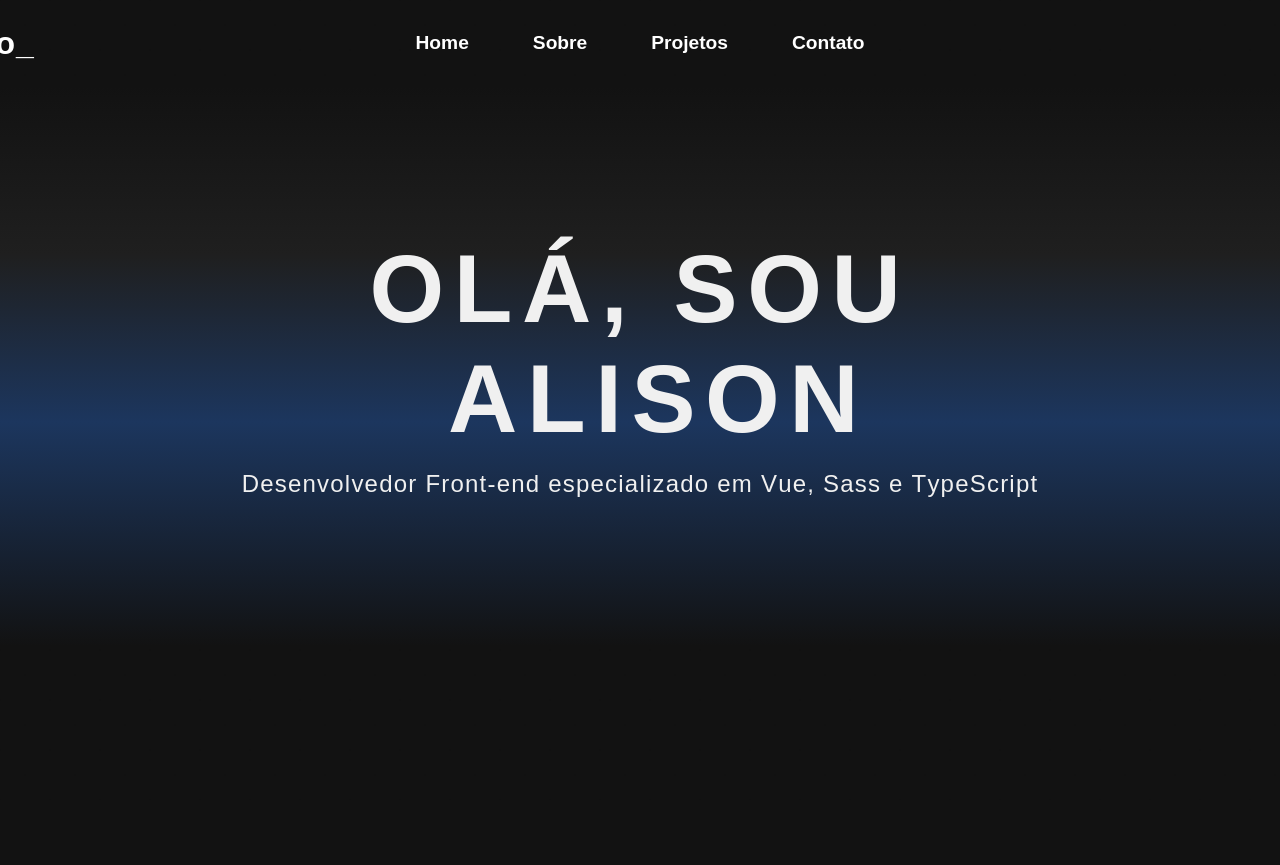
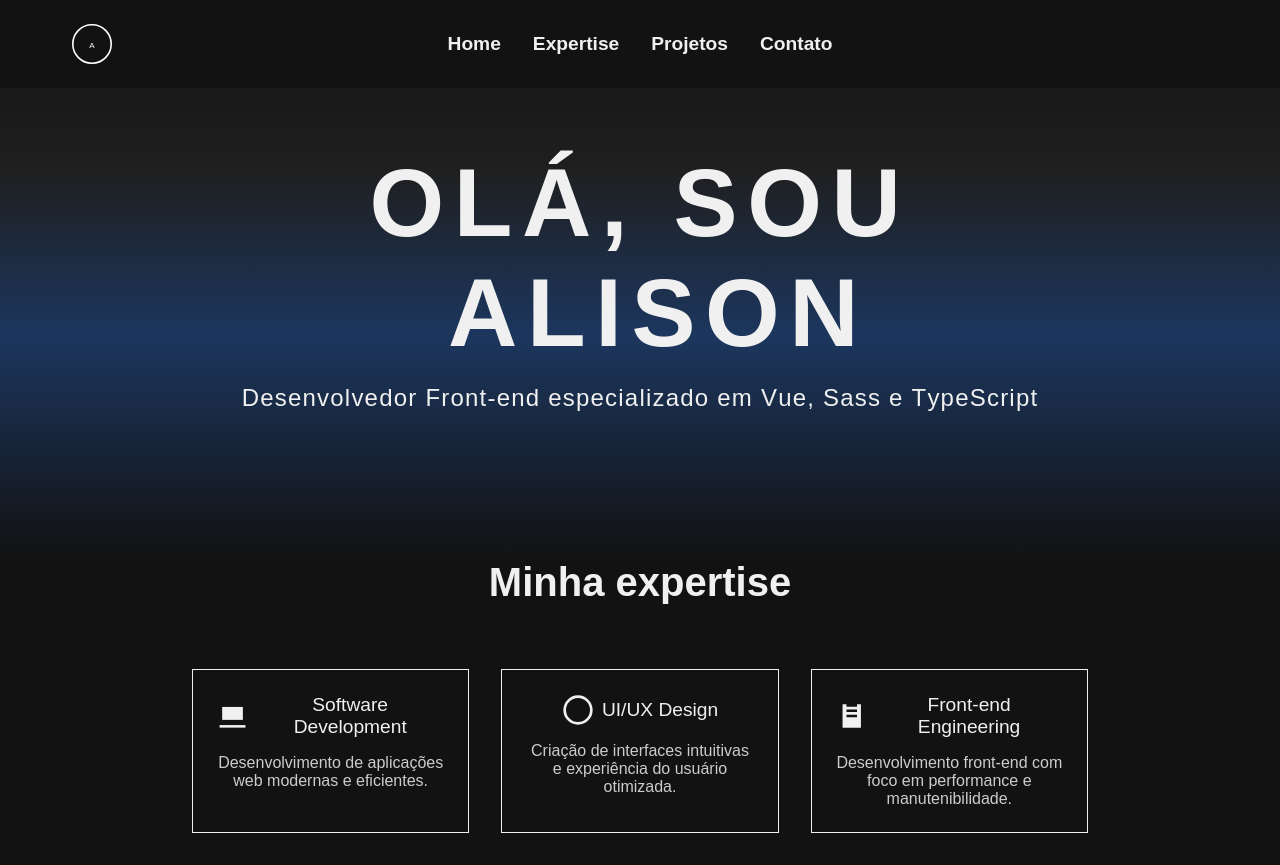
Before and after one commit to AlisonDelvechio/portfolio-vue, a Vue app: page / in a window 1280 px wide. Before the commit the page ends 800 px from the top, so only its background shows below. Built offline with nearby package versions, Linux system fonts and the light colour scheme.

Commit message:
Ajustes no Header, Sessao de Hero e nova sessao de Expertise

```diff
--- a/src/App.vue
+++ b/src/App.vue
@@ -8,8 +8,7 @@
 
 <script setup lang="ts">
 import Header from '@/components/Header.vue';
-import Navbar from '@/components/Navbar.vue';
+import Home from '@/views/Home.vue';
 import Footer from '@/components/Footer.vue';
-import Home from '@/views/Home.vue';
 import Projects from '@/views/Projects.vue';
 </script>
--- /dev/null
+++ b/src/components/Expertise.vue
@@ -0,0 +1,148 @@
+<template>
+  <section class="expertise">
+    <h2 class="expertise-title">Minha expertise</h2>
+
+    <div class="expertise-grid">
+      <div class="expertise-item">
+        <div class="icon-title">
+          <svg viewBox="0 0 24 24" width="32" height="32" fill="currentColor">
+            <path d="M4 5h16v10H4z"></path>
+            <path d="M2 19h20v2H2z"></path>
+          </svg>
+          <span>Software Development</span>
+        </div>
+        <p>Desenvolvimento de aplicações web modernas e eficientes.</p>
+      </div>
+
+      <div class="expertise-item">
+        <div class="icon-title">
+          <svg viewBox="0 0 24 24" width="32" height="32" fill="currentColor">
+            <circle cx="12" cy="12" r="10" stroke="currentColor" stroke-width="2" fill="none" />
+            <path d="M8 12h8"></path>
+            <path d="M12 8v8"></path>
+          </svg>
+          <span>UI/UX Design</span>
+        </div>
+        <p>Criação de interfaces intuitivas e experiência do usuário otimizada.</p>
+      </div>
+
+      <div class="expertise-item">
+        <div class="icon-title">
+          <svg viewBox="0 0 24 24" width="32" height="32" fill="currentColor">
+            <path d="M16 3v2H8V3H5v18h14V3zM8 7h8v2H8V7zm0 4h8v2H8v-2z"></path>
+          </svg>
+          <span>Front-end Engineering</span>
+        </div>
+        <p>Desenvolvimento front-end com foco em performance e manutenibilidade.</p>
+      </div>
+    </div>
+  </section>
+</template>
+
+<script setup lang="ts">
+</script>
+
+<style lang="scss" scoped>
+.expertise {
+  padding: 0rem 10rem;
+  text-align: center;
+
+  h2 {
+    font-size: 2.5rem;
+    color: $primary-color;
+    margin-bottom: 3rem;
+  }
+
+  .expertise-grid {
+    display: grid;
+    grid-template-columns: repeat(3, 1fr);
+    gap: 2rem;
+
+    // border: 2px solid #fff;
+    padding: 2rem;
+    background-color: #121212;
+  }
+
+  .expertise-item {
+    border: 1px solid $primary-color;
+    padding: 1.5rem;
+    display: flex;
+    flex-direction: column;
+    align-items: center;
+
+    // animação
+    opacity: 0;
+    transform: translateY(-30px);
+    animation: fall-in 0.8s ease forwards;
+
+    // delay baseado na ordem usando nth-child
+    &:nth-child(1) {
+      animation-delay: 0.2s;
+    }
+    &:nth-child(2) {
+      animation-delay: 0.4s;
+    }
+    &:nth-child(3) {
+      animation-delay: 0.6s;
+    }
+
+    .icon-title {
+      display: flex;
+      align-items: center;
+      gap: 0.5rem;
+      font-size: 1.2rem;
+      color: $primary-color;
+      margin-bottom: 1rem;
+
+      svg {
+        fill: $primary-color;
+        width: 32px;
+        height: 32px;
+      }
+    }
+
+    p {
+      color: #ccc;
+      font-size: 1rem;
+      text-align: center;
+    }
+  }
+
+  .expertise-title {
+    font-size: 2.5rem;
+    font-weight: 700;
+    text-align: center;
+    margin-bottom: 2rem;
+    opacity: 0;
+    transform: translateY(20px);
+    animation: fadeInUp 0.8s ease forwards;
+  }
+
+  @media (max-width: 768px) {
+    padding: 0;
+
+    .expertise-grid {
+      grid-template-columns: 1fr;
+    }
+  }
+
+  @keyframes fall-in {
+    to {
+      opacity: 1;
+      transform: translateY(0);
+    }
+  }
+
+  @keyframes fadeInUp {
+    from {
+      opacity: 0;
+      transform: translateY(20px);
+    }
+    to {
+      opacity: 1;
+      transform: translateY(0);
+    }
+  }
+
+}
+</style>
--- a/src/components/Header.vue
+++ b/src/components/Header.vue
@@ -1,17 +1,26 @@
 <template>
   <header class="header">
     <div class="container">
-      <h1 class="logo">AlisonDelvechio_</h1>
+      <!-- Logo -->
+      <div class="logo">
+        <svg width="40" height="40" viewBox="0 0 100 100" fill="none">
+          <circle cx="50" cy="50" r="48" stroke="white" stroke-width="4"/>
+          <text x="50%" y="55%" dominant-baseline="middle" text-anchor="middle" font-size="20" fill="white">A</text>
+        </svg>
+        <!-- <h1 class="logo-text">AlisonDelvechio_</h1> -->
+      </div>
 
-      <nav :class="{'is-open': menuOpen}" aria-label="Main Navigation">
+      <!-- Navegação -->
+      <nav :class="{ 'is-open': menuOpen }" aria-label="Main Navigation">
         <ul>
-          <li><a href="#projetos">Home</a></li>
-          <li><a href="#sobre">Sobre</a></li>
+          <li><a href="#home">Home</a></li>
+          <li><a href="#expertise">Expertise</a></li>
           <li><a href="#projetos">Projetos</a></li>
           <li><a href="#contato">Contato</a></li>
         </ul>
       </nav>
 
+      <!-- Botão de menu mobile -->
       <button
         class="menu-toggle"
         @click="toggleMenu"
@@ -39,41 +48,60 @@ function toggleMenu() {
 
 <style lang="scss" scoped>
 .header {
+  position: fixed;
+  top: 0;
+  left: 0;
   width: 100%;
-  // background-color: $primary-color;
-  padding: 2rem 0;
-  color: #fff;
-  box-shadow: 0 2px 4px rgba(0, 0, 0, 0.1);
+  z-index: 1000;
+
+  background: rgba(18, 18, 18, 0.8);
+  backdrop-filter: blur(8px);
+  padding: 1.5rem 0;
 
   .container {
     width: 100%;
     max-width: 1200px;
     margin: 0 auto;
     padding: 0 2rem;
+
     display: flex;
     align-items: center;
-    justify-content: center;
+    justify-content: space-between;
     position: relative;
   }
 
   .logo {
-    position: absolute;
-    left: -18rem;
+    display: flex;
+    align-items: center;
+    gap: 0.5rem;
+
+    svg {
+      width: 40px;
+      height: 40px;
+    }
+
+    .logo-text {
       font-size: 2rem;
       font-weight: 700;
       letter-spacing: 1px;
     }
+  }
 
-  nav ul {
+  nav {
+    position: absolute;
+    left: 50%;
+    transform: translateX(-50%);
+
+    ul {
       display: flex;
-    gap: 4rem;
+      gap: 2rem;
       list-style: none;
       padding: 0;
       margin: 0;
       font-size: 1.2rem;
 
       li a {
-      color: #fff;
+        color: $primary-color;
         text-decoration: none;
         font-weight: 600;
         position: relative;
@@ -83,7 +111,7 @@ function toggleMenu() {
           display: block;
           width: 0;
           height: 2px;
-        background: #fff;
+          background: $primary-color;
           transition: width 0.3s;
           position: absolute;
           bottom: -4px;
@@ -92,6 +120,7 @@ function toggleMenu() {
 
         &:hover::after {
           width: 100%;
+        }
       }
     }
   }
@@ -107,20 +136,36 @@ function toggleMenu() {
     .bar {
       width: 25px;
       height: 3px;
-      background: #fff;
+      background: $primary-color;
       border-radius: 2px;
     }
   }
 
   @media (max-width: 768px) {
+    .container {
+      justify-content: center;
+      position: relative;
+    }
+
+    .logo {
+      order: 2; // logo no centro
+    }
+
+    .menu-toggle {
+      display: flex;
+      order: 1;
+      position: absolute;
+      left: 1rem; // botão hambúrguer à esquerda
+    }
+
     nav {
+      position: absolute;
+      top: 100%;
+      left: 1rem; // menu também à esquerda
+      background: rgba(18, 18, 18, 0.95);
+      padding: 1rem 2rem;
+      border-radius: 8px;
       display: none;
-      position: absolute;
-      top: 60px;
-      right: 1rem; // talvez aqui você queira ajustar para não colidir com o logo no canto esquerdo
-      background: $primary-color;
-      padding: 1rem;
-      border-radius: 8px;
 
       ul {
         flex-direction: column;
@@ -130,14 +175,18 @@ function toggleMenu() {
 
     nav.is-open {
       display: block;
+      animation: fadeInLeft 0.3s ease forwards;
+    }
   }
 
-    .menu-toggle {
-      display: flex;
+  @keyframes fadeInLeft {
+    from {
+      opacity: 0;
+      transform: translateX(-10px);
     }
-
-    .logo {
-      position: static; // para que no mobile o logo volte ao fluxo normal
+    to {
+      opacity: 1;
+      transform: translateX(0);
     }
   }
 }
--- a/src/components/Hero.vue
+++ b/src/components/Hero.vue
@@ -34,7 +34,7 @@ section {
     to bottom,
     #121212 0%,
     #1f1f1f 30%,
-    #1c365e 60%,   // azul mais escuro
+    #1c365e 60%,
     #121212 100%
   );
   min-height: 70vh;
@@ -42,9 +42,15 @@ section {
   justify-content: center;
   align-items: center;
   text-align: center;
+  padding: 2rem;
 
   .hero-content {
     max-width: 800px;
+  }
+
+  @media (max-width: 768px) {
+    margin-top: 5rem;
+    min-height: 40vh;
   }
 
   h1 {
@@ -54,6 +60,15 @@ section {
     text-transform: uppercase;
     white-space: pre-wrap;
     letter-spacing: 0.1em;
+
+    @media (max-width: 768px) {
+      font-size: 4rem;
+    }
+
+    @media (max-width: 480px) {
+      font-size: 2.5rem;
+      letter-spacing: 0.05em;
+    }
   }
 
   p {
@@ -62,12 +77,20 @@ section {
     margin-top: 1rem;
     white-space: pre-wrap;
     letter-spacing: 0.05em;
+
+    @media (max-width: 768px) {
+      font-size: 1.2rem;
+    }
+
+    @media (max-width: 480px) {
+      font-size: 1rem;
+    }
   }
 
   span {
     display: inline-block;
     animation: jump 0.5s ease forwards;
-    opacity: 0; // inicia invisível
+    opacity: 0;
     transform: translateY(10px);
   }
 
--- a/src/components/Navbar.vue
+++ /dev/null
@@ -1,25 +0,0 @@
-<template>
-  <nav>
-    <a href="#home">Início</a>
-    <a href="#projects">Projetos</a>
-    <a href="#contact">Contato</a>
-  </nav>
-</template>
-
-<style lang="scss" scoped>
-nav {
-  background: $primary-color;
-  padding: 1rem;
-  display: flex;
-  gap: 1rem;
-
-  a {
-    color: white;
-    text-decoration: none;
-
-    &:hover {
-      text-decoration: underline;
-    }
-  }
-}
-</style>
--- a/src/styles/main.scss
+++ b/src/styles/main.scss
@@ -9,11 +9,6 @@ body {
   font-family: sans-serif;
 
   background-color: $secondary-color;
-  background-image:
-    radial-gradient(rgba(0, 0, 0, 0.03) 1px, transparent 1px),
-    radial-gradient(rgba(0, 0, 0, 0.03) 1px, transparent 1px);
-  background-position: 0 0, 25px 25px;
-  background-size: 50px 50px;
 }
 
 #app {
--- a/src/views/Home.vue
+++ b/src/views/Home.vue
@@ -1,9 +1,17 @@
 <template>
   <div>
     <Hero />
+    <Expertise />
   </div>
 </template>
 
 <script setup lang="ts">
 import Hero from '@/components/Hero.vue';
+import Expertise from '@/components/Expertise.vue';
 </script>
+
+<style lang="scss" scoped>
+section {
+
+}
+</style>
```
Lines whose indentation alone changed are shown as unchanged.
